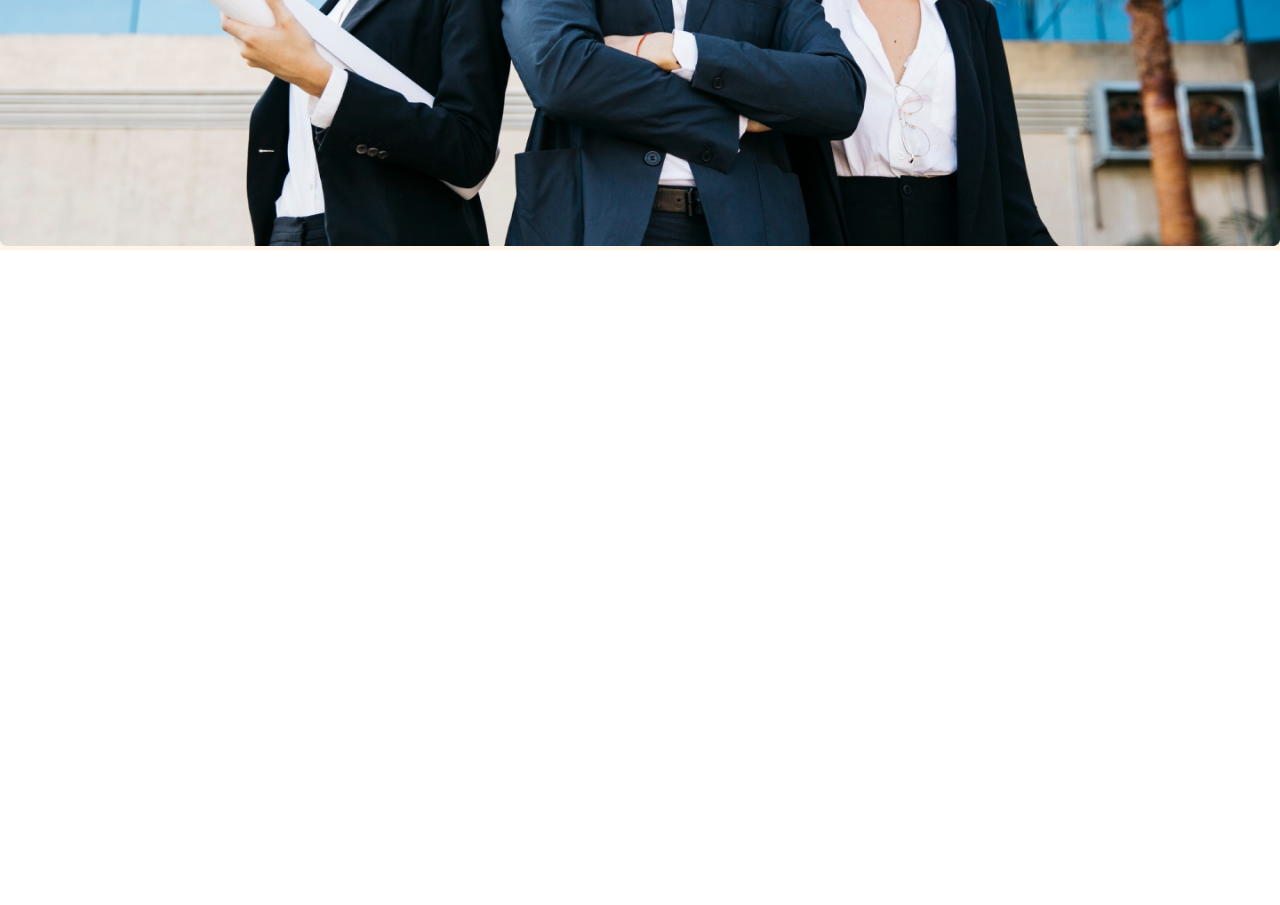
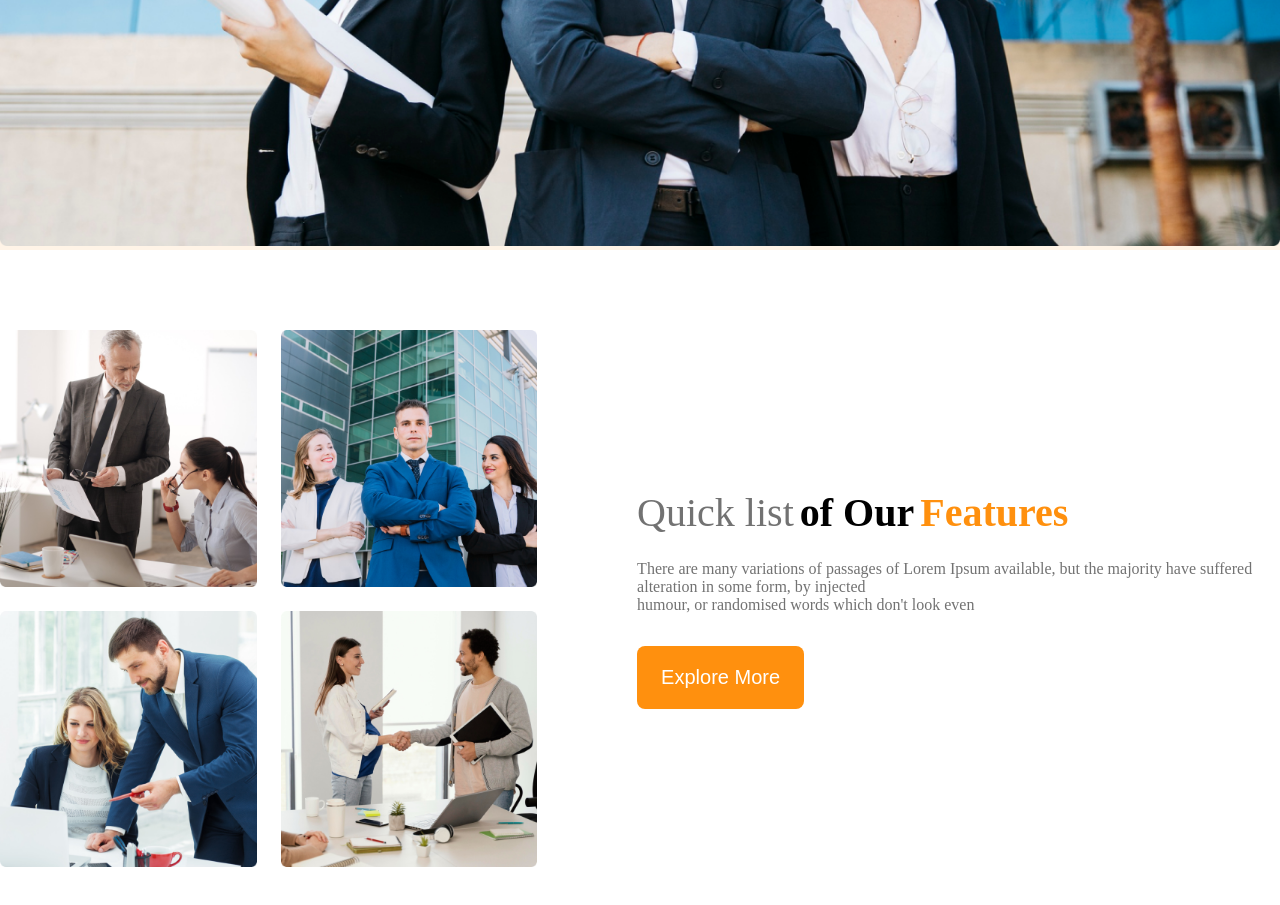
Before and after one commit to Dev-Maidul/G3-architect-responsive-website, a plain HTML site: page index.html in a window 1280 px wide. Shown: the part 887-1792 px from the top of the page. Before the commit the page ends 1187 px from the top, so only its background shows below. Drawn offline with Linux system fonts and the light colour scheme.

Commit message:
Featere section added with responsive

```diff
--- a/index.html
+++ b/index.html
@@ -40,7 +40,22 @@
             </div>
         </header>
     </div>
-    <main> </main>
+    <main>
+        <!-- Team Section -->
+         <section class="team-container d-flex">
+            <div class="image-container">
+                <img class="f-image" src="./images/team1.png" alt="">
+                <img class="f-image" src="./images/team2.png" alt="">
+                <img class="f-image" src="./images/team3.png" alt="">
+                <img class="f-image" src="./images/team4.png" alt="">
+            </div>
+            <div class="features-container">
+                <h1><span id="Quick-list">Quick list</span> <span id="of-Our">of Our</span> <span id="Features" class="common">Features</span></h1>
+                <p class="features-des">There are many variations of passages of Lorem Ipsum available, but the majority have suffered alteration in some form, by injected <br> humour, or randomised words which don't look even</p>
+                <button class="btn-primary">Explore More</button>
+            </div>
+         </section>
+    </main>
     <footer></footer>
 </body>
 </html>
--- a/style.css
+++ b/style.css
@@ -11,11 +11,18 @@
   font-style: normal;
 }
 /* Shared Style  */
+main{
+    max-width: 1440px;
+    margin: 0 auto;
+}
 .d-flex{
     display: flex;
 }
 .bg-color{
     background-color: rgb(255, 244, 231, 100);
+}
+.common{
+    color: #ff900e;
 }
 .dark01{
     color: #131313;
@@ -79,9 +86,58 @@ header{
     width: 100%;
     margin: 0 auto;
 }
+/* Our Team section style */
+.team-container{
+    justify-content: center;
+    align-items: center;
+    margin-top: 80px;
+    margin-bottom: 50px;
+}
+.image-container{
+    display: grid;
+    grid-template-columns: repeat(2,1fr);
+    gap: 24px;
+}
+.features-container{
+    margin-left: 100px;
+}
+
+#Quick-list{
+    color: #727272;
+    font-size: 2.5rem;
+    font-weight: normal;
+}
+#of-Our{
+    color: black;
+    font-size: 2.5rem;
+    font-weight: bold;
+}
+#Features{
+    font-size: 2.5rem;
+    font-weight: bold;
+}
+.features-des{
+    color: #727272;
+    font-size: 1rem;
+    font-weight: normal;
+    margin-top: 24px;
+    margin-bottom: 32px;
+}
+.f-image{
+    max-width: 100%;
+}
+
+
 /* Responsive media query */
 @media screen and (max-width:576px) {
     .navbar{
         flex-direction: column;
     }
+    .team-container{
+        flex-direction: column;
+    }
+    .image-container {
+        grid-template-columns: repeat(1,1fr);
+        gap: 10px;
+    }
 }
```
